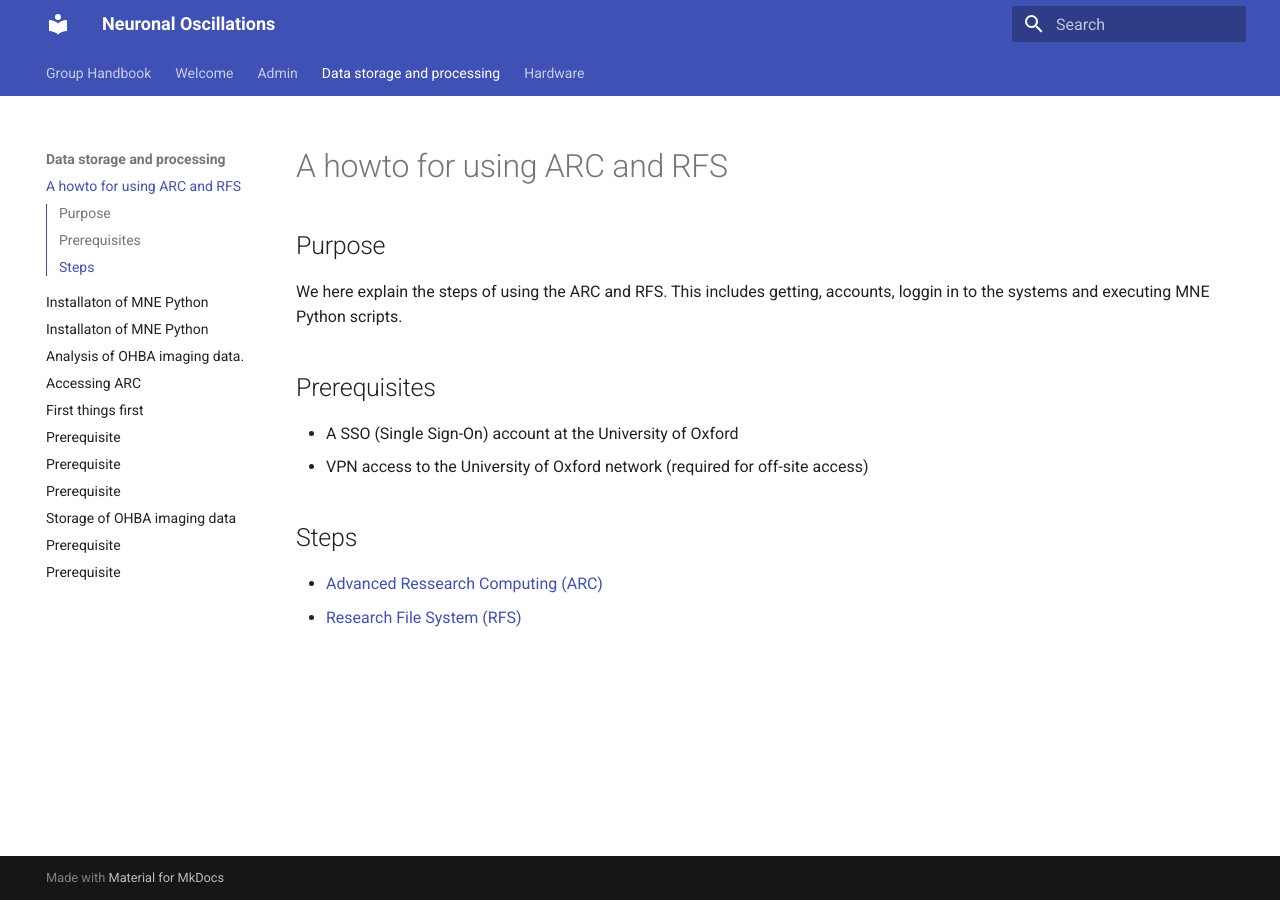
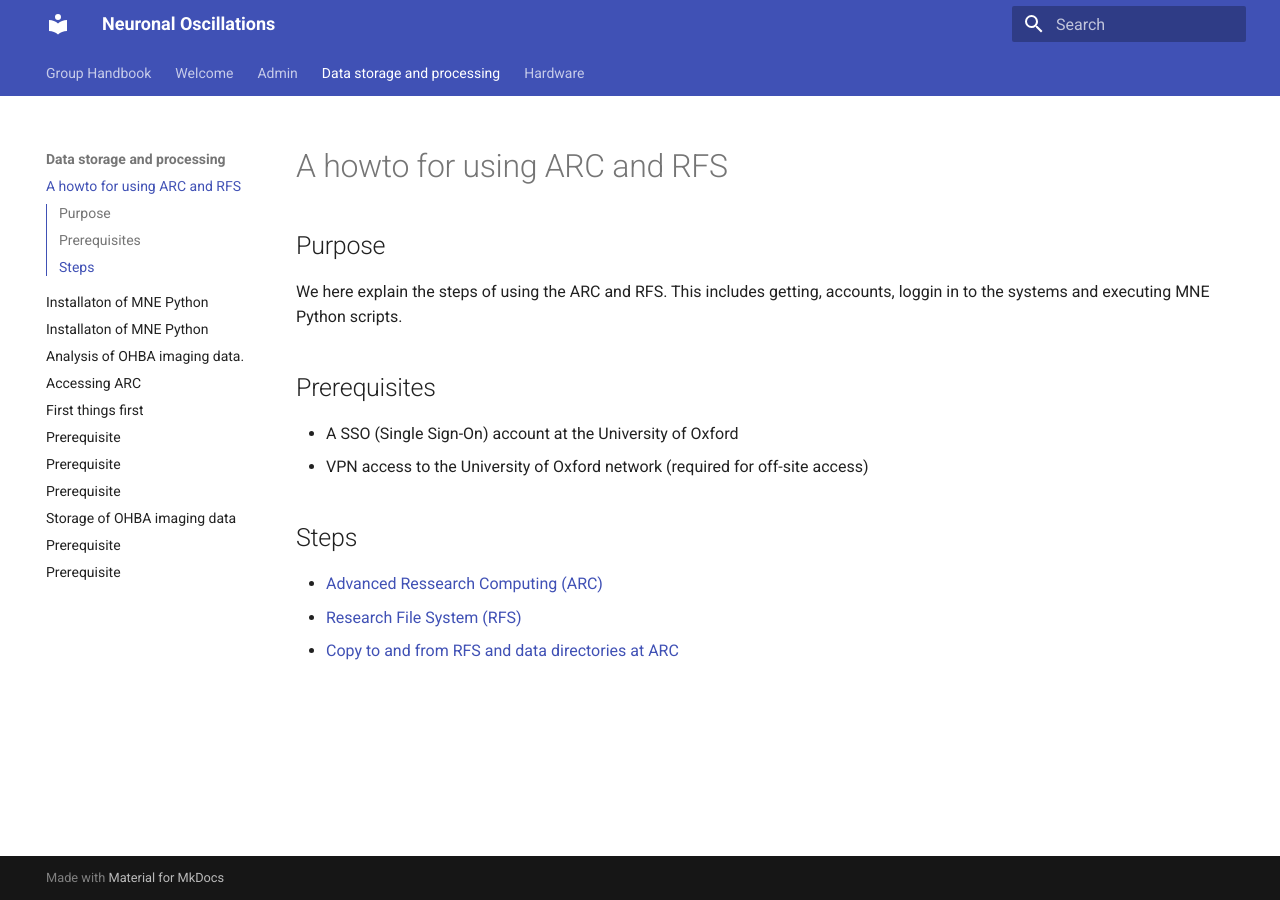
Before and after one commit to Neuronal-Oscillations/group-handbook, an MkDocs documentation site: the page built from docs/data_storage_and_processing/README.md, in a window 1280 px wide. Built offline with MkDocs 1.6.1 and Material for MkDocs 9.7.7, drawn with Linux system fonts in a browser that asks for light colours.

Commit message:
Update README.md

```diff
--- a/docs/data_storage_and_processing/README.md
+++ b/docs/data_storage_and_processing/README.md
@@ -11,3 +11,4 @@ We here explain the steps of using the ARC and RFS. This includes getting, accou
 
 - [Advanced Ressearch Computing (ARC)](https://github.com/Neuronal-Oscillations/group-handbook/edit/main/docs/data_storage_and_processing/accessing_ARC.md)
 - [Research File System (RFS)](https://github.com/Neuronal-Oscillations/group-handbook/blob/main/docs/data_storage_and_processing/storage.md)
+- [Copy to and from RFS and data directories at ARC](https://github.com/Neuronal-Oscillations/group-handbook/blob/main/docs/data_storage_and_processing/RFS_to_ARC_data_transfer.md)
```
